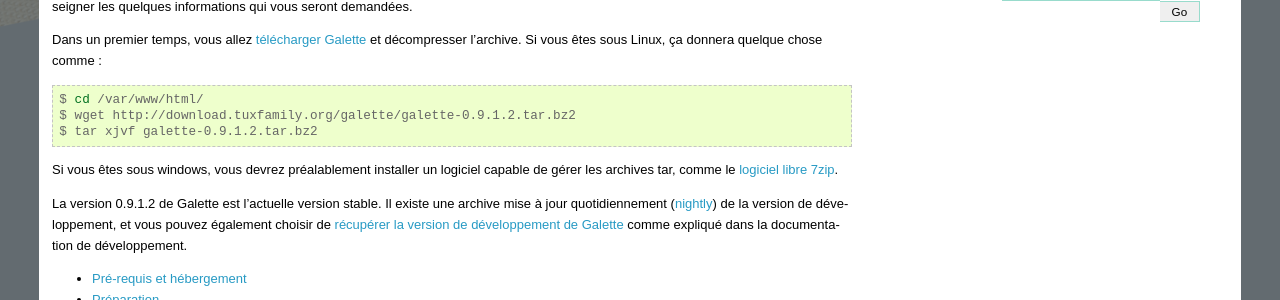
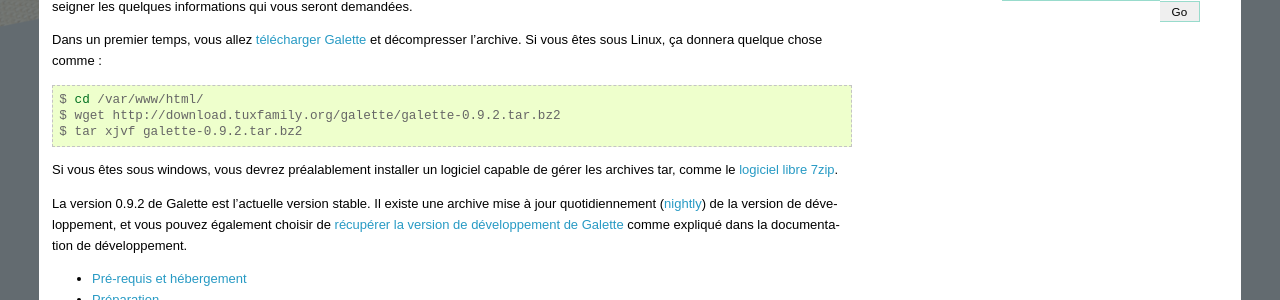
Before and after one commit to galette/galettedoc, a Sphinx documentation site: the page built from source/installation/index.rst, in a window 1280 px wide. Shown: the part 281-581 px from the top of the page. Built offline with Sphinx 7.4.7, drawn with Linux system fonts in a browser that asks for light colours.

Commit message:
Galette 0.9.2

```diff
--- a/source/installation/index.rst
+++ b/source/installation/index.rst
@@ -12,17 +12,17 @@
 
 L'installation de Galette consiste simplement, après avoir effectué quelques tâches préalables, à vous laisser guider par l'interface et renseigner les quelques informations qui vous seront demandées.
 
-Dans un premier temps, vous allez `télécharger Galette <http://download.tuxfamily.org/galette/galette-0.9.1.2.tar.bz2>`_ et décompresser l'archive. Si vous êtes sous Linux, ça donnera quelque chose comme :
+Dans un premier temps, vous allez `télécharger Galette <http://download.tuxfamily.org/galette/galette-0.9.2.tar.bz2>`_ et décompresser l'archive. Si vous êtes sous Linux, ça donnera quelque chose comme :
 
 .. code-block:: bash
 
    $ cd /var/www/html/
-   $ wget http://download.tuxfamily.org/galette/galette-0.9.1.2.tar.bz2
-   $ tar xjvf galette-0.9.1.2.tar.bz2
+   $ wget http://download.tuxfamily.org/galette/galette-0.9.2.tar.bz2
+   $ tar xjvf galette-0.9.2.tar.bz2
 
 Si vous êtes sous windows, vous devrez préalablement installer un logiciel capable de gérer les archives tar, comme le `logiciel libre 7zip <http://www.7-zip.org/>`_.
 
-La version 0.9.1.2 de Galette est l'actuelle version stable. Il existe une archive mise à jour quotidiennement (`nightly <http://download.tuxfamily.org/galette/galette-dev.tar.bz2>`_) de la version de développement, et vous pouvez également choisir de  :doc:`récupérer la version de développement de Galette <../development/git>` comme expliqué dans la documentation de développement.
+La version 0.9.2 de Galette est l'actuelle version stable. Il existe une archive mise à jour quotidiennement (`nightly <http://download.tuxfamily.org/galette/galette-dev.tar.bz2>`_) de la version de développement, et vous pouvez également choisir de  :doc:`récupérer la version de développement de Galette <../development/git>` comme expliqué dans la documentation de développement.
 
 .. toctree::
    :maxdepth: 3
--- a/source/installation/update.rst
+++ b/source/installation/update.rst
@@ -23,7 +23,7 @@
 
 Dans un premier temps, déconnectez-vous de votre instance de Galette actuelle.
 
-Ensuite, `téléchargez la dernière version de Galette <http://download.tuxfamily.org/galette/galette-0.9.1.2.tar.bz2>`_ et mettez à jour les fichiers. Pour plus de détails sur l'installation des fichiers de Galette, reportez-vous à la section :ref:`préparation de l'installation <preparation>`.
+Ensuite, `téléchargez la dernière version de Galette <http://download.tuxfamily.org/galette/galette-0.9.2.tar.bz2>`_ et mettez à jour les fichiers. Pour plus de détails sur l'installation des fichiers de Galette, reportez-vous à la section :ref:`préparation de l'installation <preparation>`.
 
 Certains fichiers et répertoires contiennent des données et devraient être réintégrés à la nouvelle installation :
 
```
